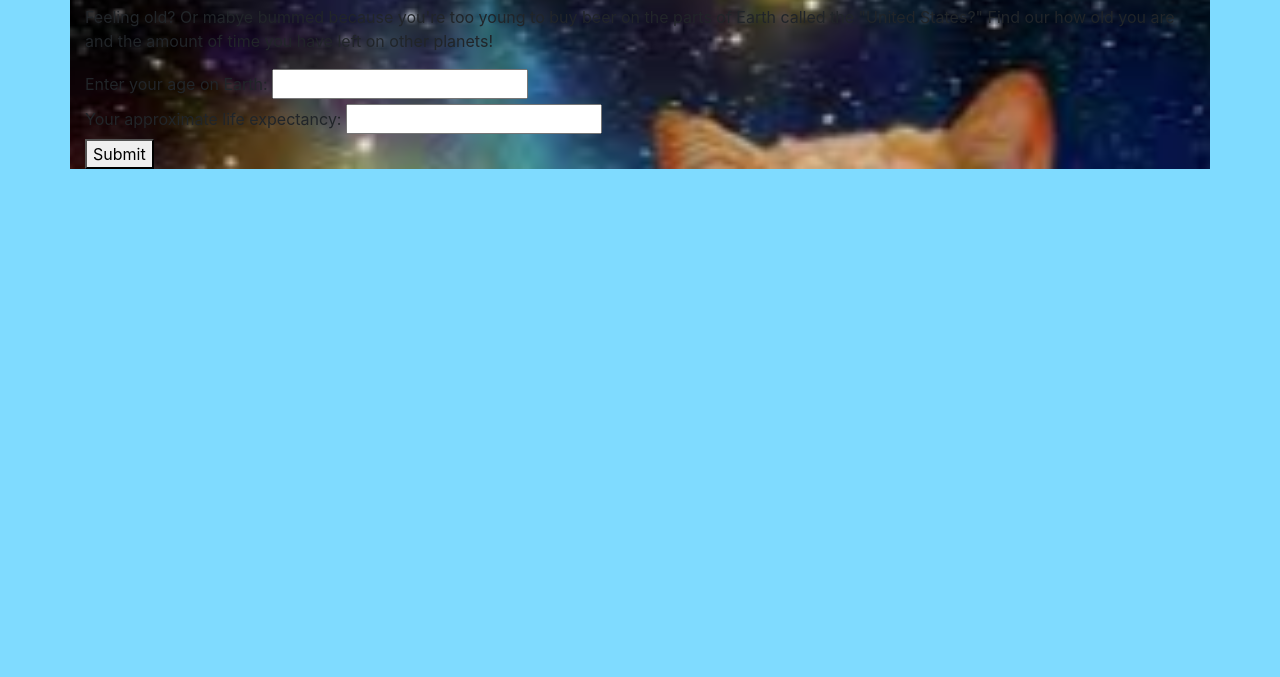
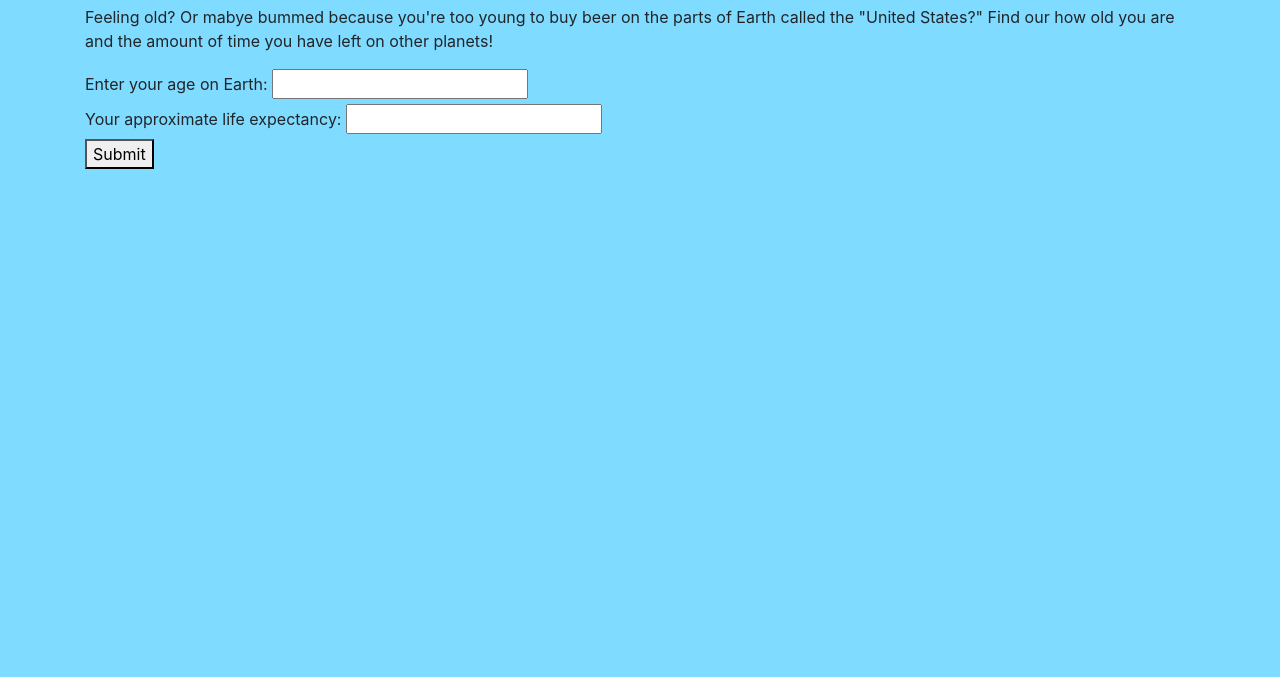
Before and after one commit to Kennedy777/FinalFrontier, a website built with webpack: page src/index.html in a window 1280 px wide. Shown: the part 123-800 px from the top of the page. Built offline with nearby package versions, Linux system fonts and the light colour scheme; files whose address does not match are found by name.

Commit message:
revise spec code

```diff
--- a/src/main.js
+++ b/src/main.js
@@ -2,7 +2,6 @@ import $ from 'jquery';
 import 'bootstrap';
 import 'bootstrap/dist/css/bootstrap.min.css';
 import './styles.css';
-// import { myCode } from './myCode';
 
 $().ready(function(){
 
--- a/src/styles.css
+++ b/src/styles.css
@@ -6,7 +6,7 @@ body {
   }
 
 .container {
-  background: url('img/spacecat.jpg')no-repeat center center fixed;
+  background: url('../img/spacecat.jpg')no-repeat center center fixed;
   background-size: cover;
   height: 100%;
   width: auto;
```
